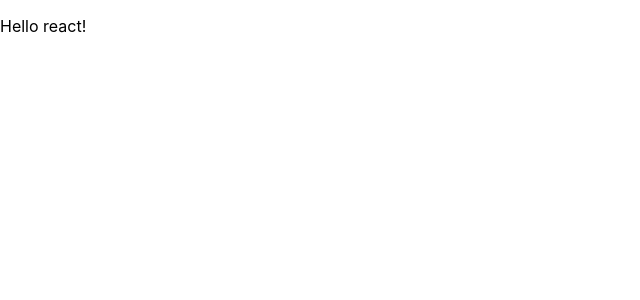
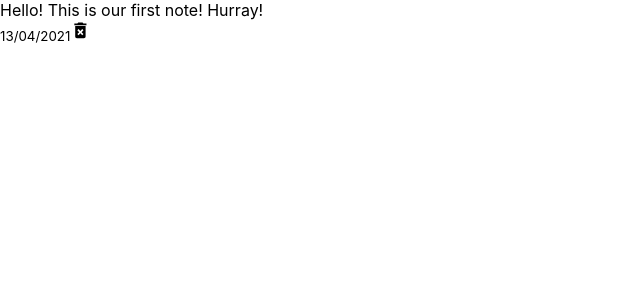
Before and after one commit to Joseane-Guedes/my-notes-app, a React (Create React App) app: page / in a window 1280 px wide. Shown: the top 300 px of the page, without its empty margins (0-640 px from the left). Built offline with nearby package versions, Linux system fonts and the light colour scheme.

Commit message:
my first component list

```diff
--- a/src/App.js
+++ b/src/App.js
@@ -1,5 +1,11 @@
-const App = ( ) => {
-  return <p>Hello react!</p>;
+import NotesList from "./components/NotesList";
+
+const App = () => {
+  return (
+    <div className="container">
+      <NotesList />
+    </div>
+  );
 };
 
 export default App;
--- /dev/null
+++ b/src/components/Note.js
@@ -0,0 +1,15 @@
+import { MdDeleteForever } from 'react-icons/md';
+
+const Note = () => {
+  return (
+    <div className="note">
+      <span> Hello! This is our first note! Hurray!</span>
+      <div className="note-footer">
+        <small>13/04/2021</small>
+        <MdDeleteForever className='delete-icon' size='1.3em' />
+      </div>
+    </div>
+  );
+};
+
+export default Note;
--- /dev/null
+++ b/src/components/NotesList.js
@@ -0,0 +1,11 @@
+import Note from './Note';
+
+const NotesList = ( ) => {
+  return (
+    <div className='notes-list'>
+      <Note />
+    </div>
+  )
+}
+
+export default NotesList;
```
